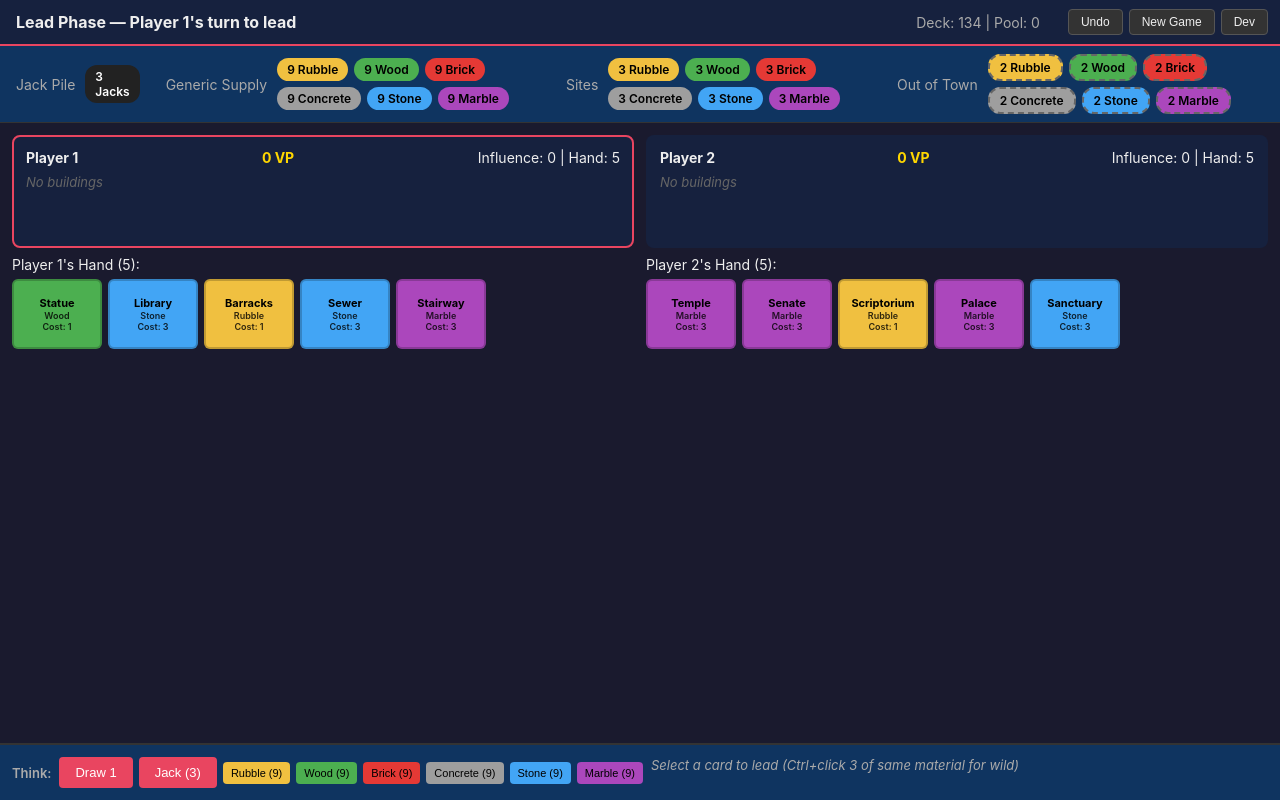
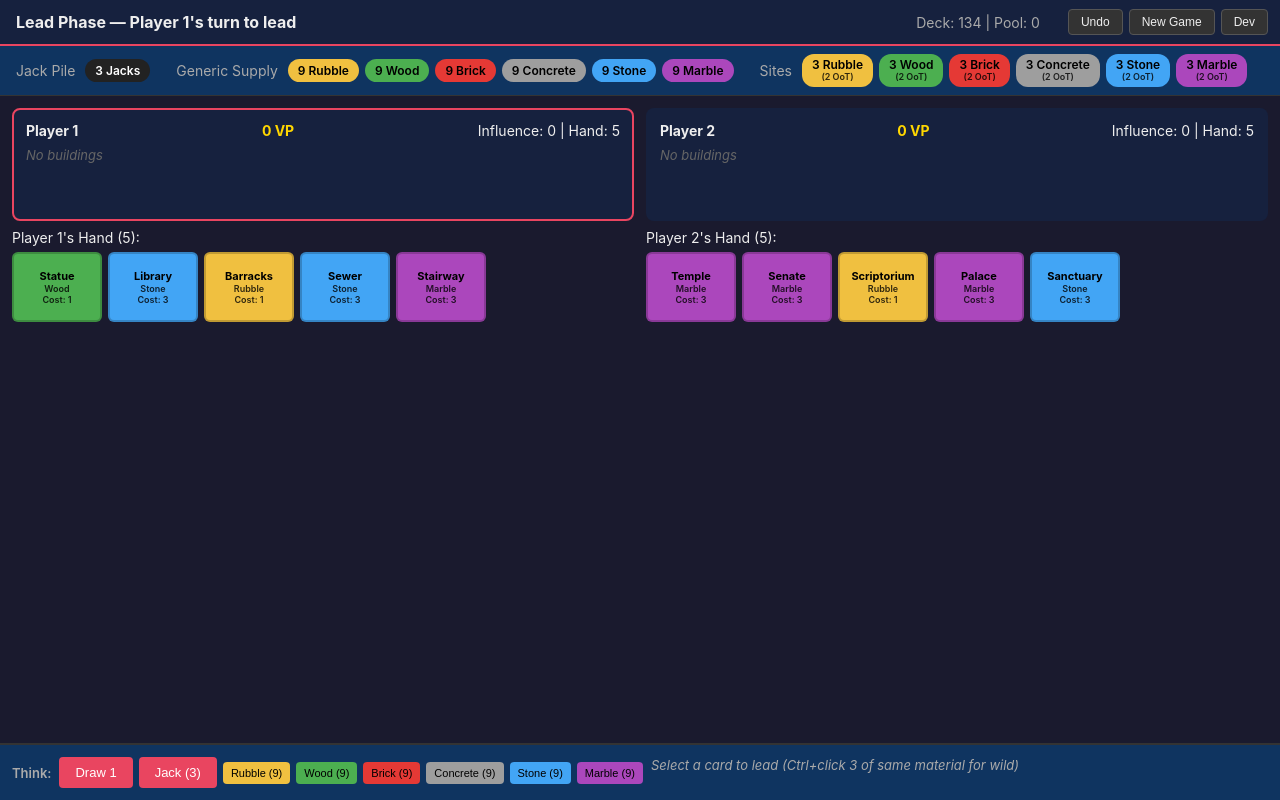
Before and after one commit to uvafan/g4r, a React (Vite) app: page / in a window 1280 px wide. Both pictures are taken after a click on the button "Start Game". Built offline with nearby package versions, Linux system fonts and the light colour scheme.

Commit message:
Show out-of-town site counts inline below normal sites

```diff
--- a/src/components/GameBoard.tsx
+++ b/src/components/GameBoard.tsx
@@ -231,16 +231,9 @@ export function GameBoard({ state, dispatch, onUndo, onNewGame, onLoadState }: G
         <span className="pool-label" style={{ marginLeft: '1rem' }}>Sites</span>
         <div className="pool-cards">
           {(Object.keys(state.sites) as MaterialType[]).map(mat => (
-            <div key={mat} className="pool-chip" style={{ backgroundColor: MATERIAL_COLORS[mat] }}>
-              {state.sites[mat]} {mat}
-            </div>
-          ))}
-        </div>
-        <span className="pool-label" style={{ marginLeft: '1rem' }}>Out of Town</span>
-        <div className="pool-cards">
-          {(Object.keys(state.outOfTownSites) as MaterialType[]).map(mat => (
-            <div key={mat} className="pool-chip" style={{ backgroundColor: MATERIAL_COLORS[mat], border: '2px dashed #666' }}>
-              {state.outOfTownSites[mat]} {mat}
+            <div key={mat} className="pool-chip" style={{ backgroundColor: MATERIAL_COLORS[mat], display: 'flex', flexDirection: 'column', alignItems: 'center', lineHeight: 1.2 }}>
+              <span>{state.sites[mat]} {mat}</span>
+              <span style={{ fontSize: '0.75em', opacity: 0.8 }}>({state.outOfTownSites[mat]} OoT)</span>
             </div>
           ))}
         </div>
```
